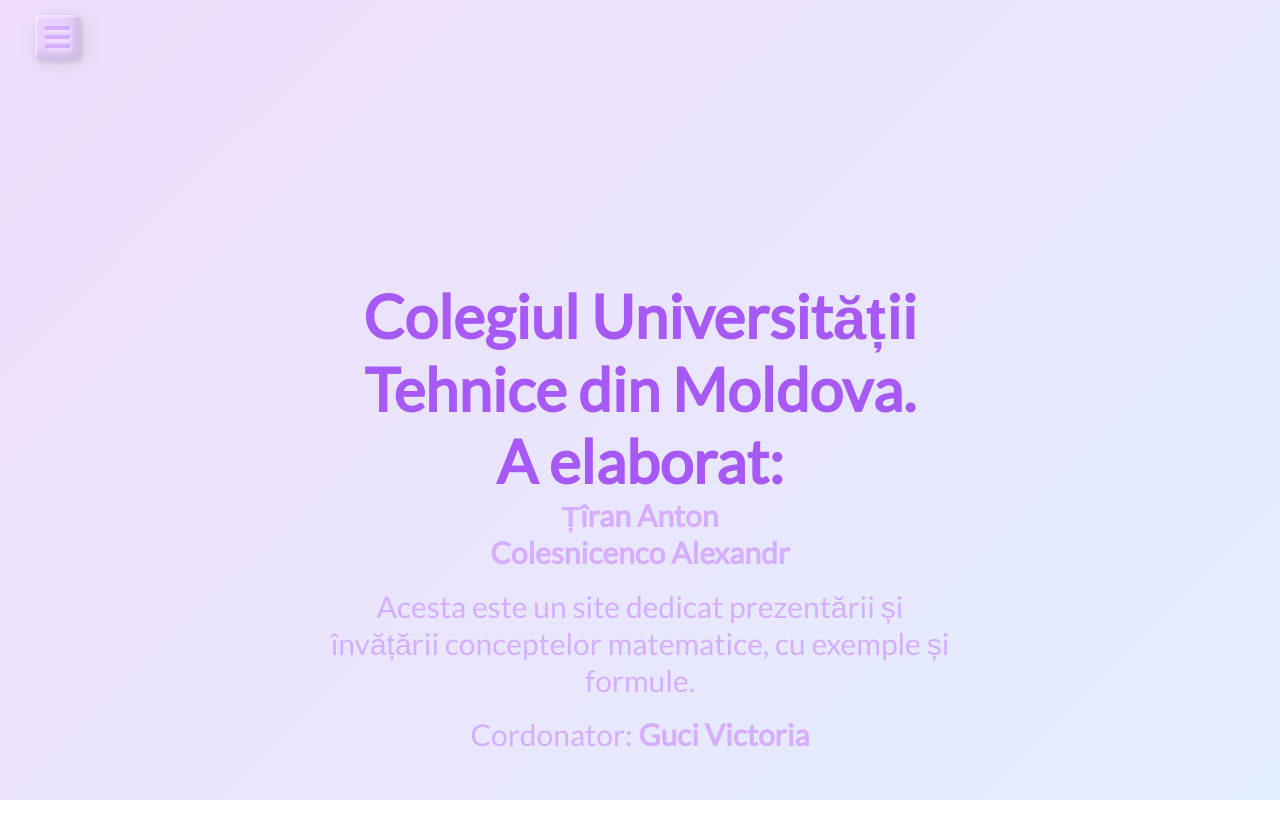
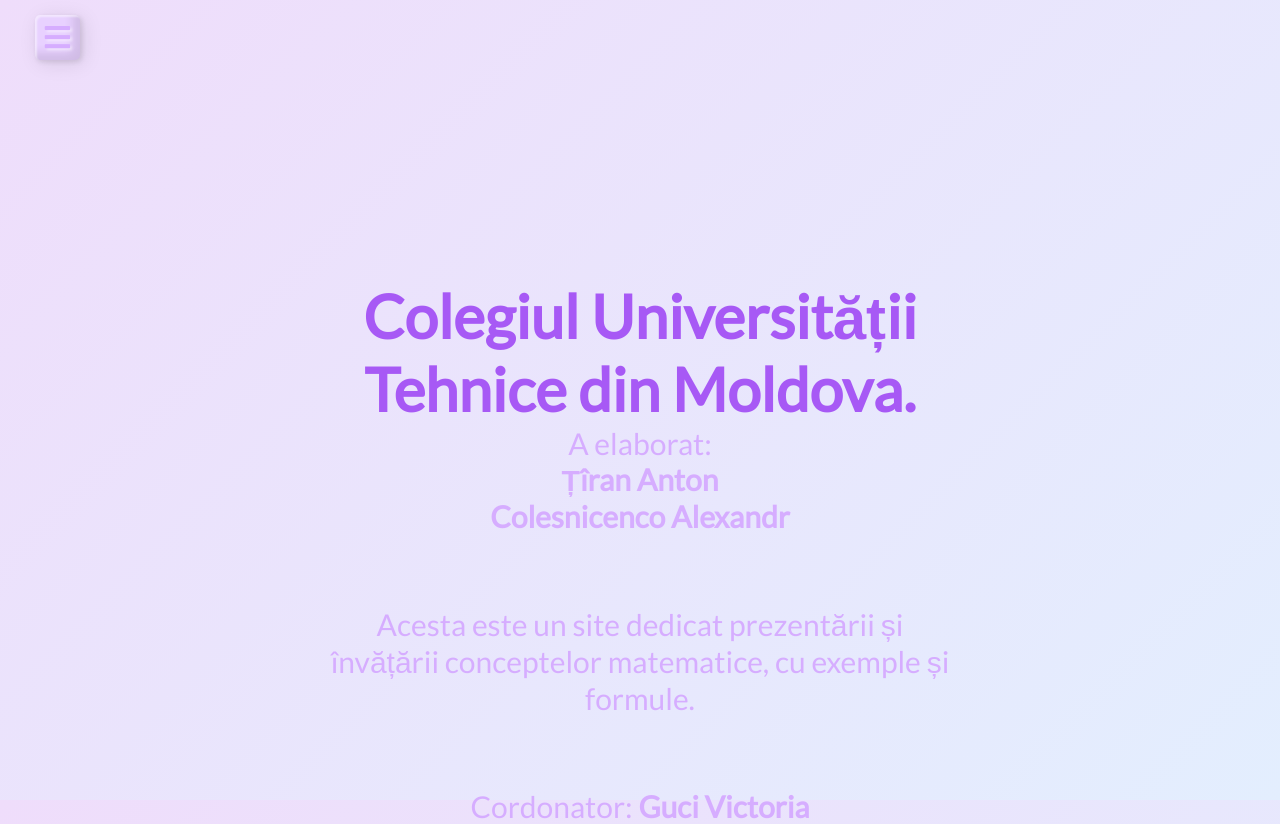
Before and after one commit to zxcqwertix/proect.matem, a plain HTML site: page index.html in a window 1280 px wide. Before the commit the page ends 800 px from the top, so only its background shows below. Drawn offline with Linux system fonts and the light colour scheme.

Commit message:
index.html

```diff
--- a/index.html
+++ b/index.html
@@ -44,7 +44,7 @@
   <!-- Main content frame -->
   <div class="frame">
     <h2>Colegiul Universității Tehnice din Moldova.</p2>
-    <h2>A elaborat:</h2>
+    <p>A elaborat:</p>
     <p><strong>Țîran Anton</strong> </p>
     <p><strong>Colesnicenco Alexandr</strong></p>
     <br>
```
